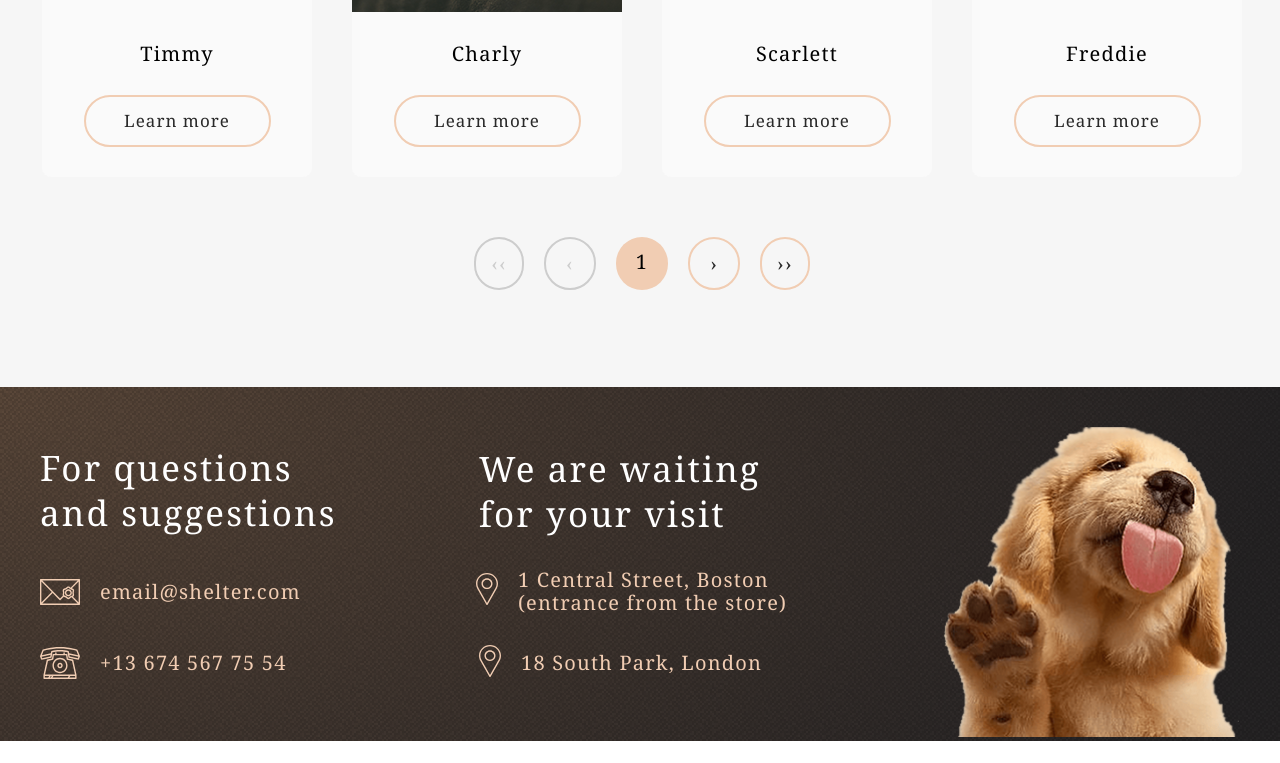
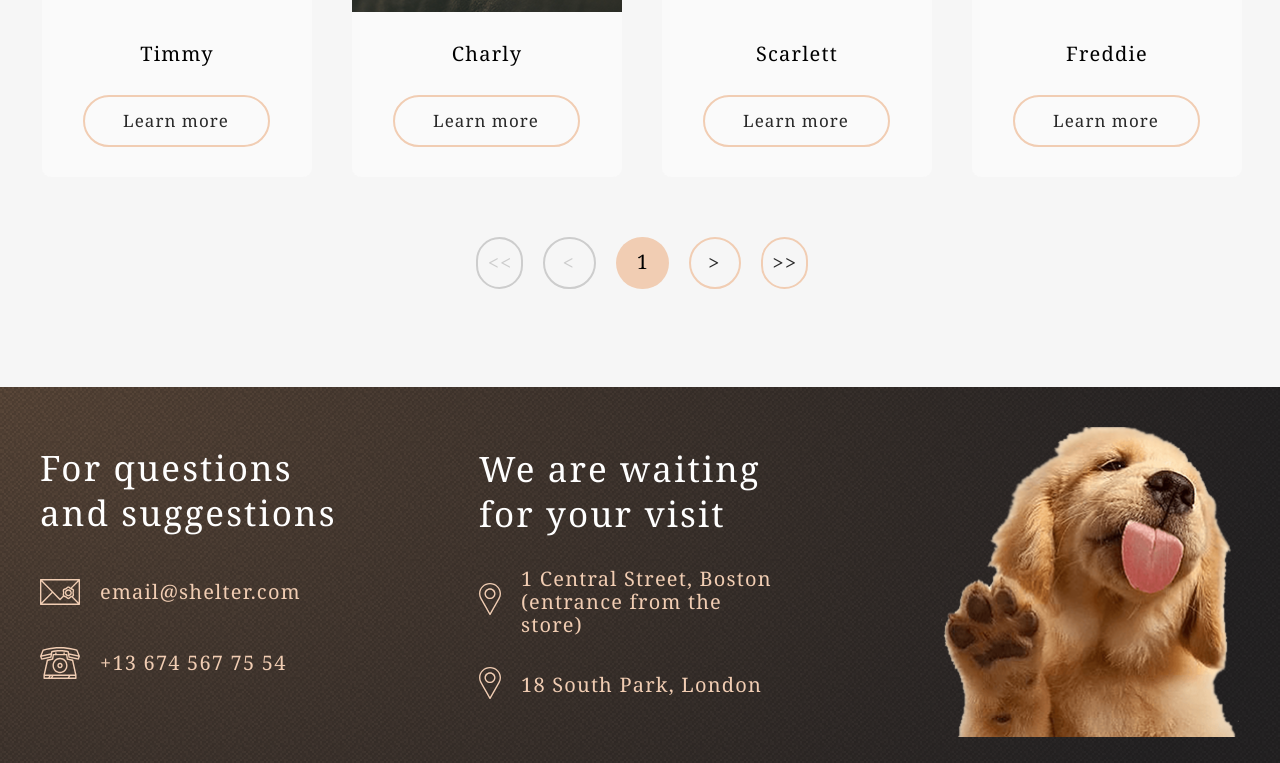
Before and after one commit to anutaguzova/shelter, a plain HTML site: page pages/pets/index.html in a window 1280 px wide. Shown: the part 1120-1883 px from the top of the page. Before the commit the page ends 1861 px from the top, so only its background shows below. Drawn offline with Linux system fonts and the light colour scheme.

Commit message:
fit :add pp

```diff
--- a/pages/pets/index.html
+++ b/pages/pets/index.html
@@ -103,11 +103,11 @@
                     </div>
                 </div>
                 <div class="pagination">
-                    <button class="arrows double-left" disabled>&#8249;&#8249;</button>
-                    <button class="arrows arrow-left" disabled>&#8249;</button>
+                    <button class="arrows double-left" disabled><<</button>
+                    <button class="arrows arrow-left" disabled><</button>
                     <div class="arrows number">1</div>
-                    <button class="arrows arrow-right">&#8250;</button>
-                    <button class="arrows double-right">&#8250;&#8250;</button>
+                    <button class="arrows arrow-right">></button>
+                    <button class="arrows double-right">>></button>
 
                 </div>
             </div>
--- a/pages/pets/style.css
+++ b/pages/pets/style.css
@@ -180,6 +180,7 @@ p {
     background: #FAFAFA;
     padding: 13px 15px;
     margin-bottom: 30px;
+    margin-right: 2px;
     text-align: center;
 }
 
@@ -242,7 +243,7 @@ p {
     display: flex;
     justify-content: center;
     margin-top: 60px;
-    margin-bottom: 97px;
+    margin-bottom: 98px;
 }
 
 
@@ -268,17 +269,25 @@ p {
     color: #CDCDCD;
 }
 
-.arrow-left,
-.arrow-right,
-.number {
-    padding: 13px 20px;
+.arrow-left {
+    padding: 12px 19px 13px 17px;
 }
 
-.double-left,
-.double-right {
-    padding: 13px 15px;
+.arrow-right {
+    padding: 12px 18px 13px 17px;
 }
 
+.number {
+    padding: 13px 20px 12px 21px;
+}
+
+.double-left {
+    padding: 12px 9px 13px 10px;
+}
+
+.double-right {
+    padding: 12px 9px 13px 10px;
+}
 
 
 .double-right,
@@ -382,7 +391,7 @@ p {
 .footer__location-USA {
     display: flex;
     align-items: center;
-    margin: 31px auto 31px -3px;
+    margin: 30px auto 31px 0px;
 
 }
 
@@ -474,7 +483,7 @@ a:hover {
 
     .pagination {
         margin-top: 38px;
-        margin-bottom: 75px;
+        margin-bottom: 77px;
     }
 
     .footer-wrapper {
@@ -561,7 +570,7 @@ a:hover {
     }
 
     .arrows {
-        margin-right: 9px;
+        margin-right: 10px;
     }
 
     .footer-wrapper {
```
